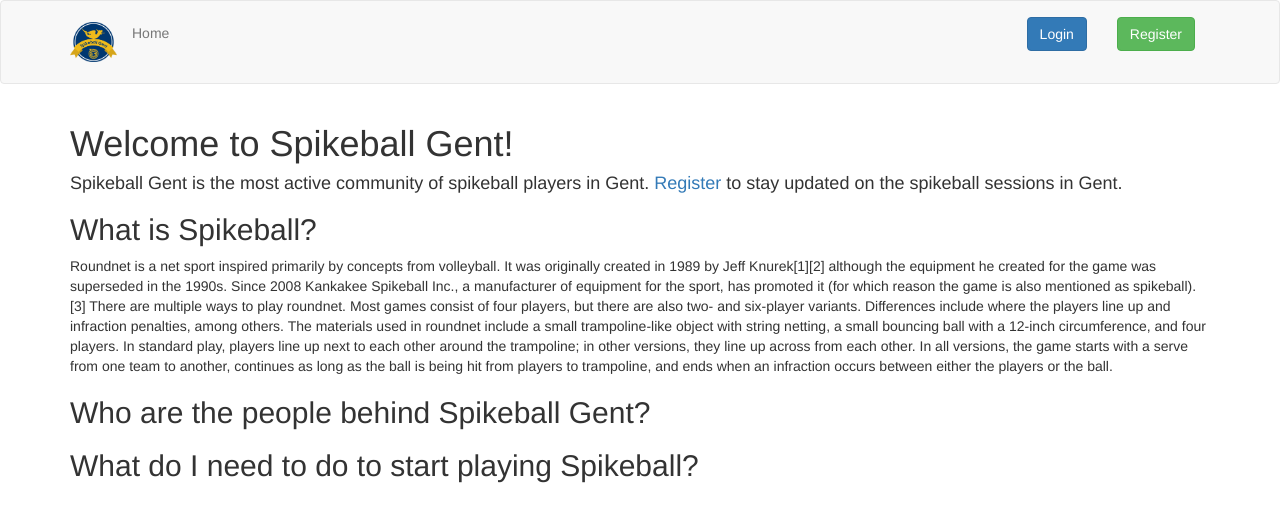
After one commit to multavici/spikeball, a Flask app: page /home in a window 1280 px wide. The commit adds this page. Shown: the top 522 px of the page. Run offline with Flask 2, Linux system fonts and the light colour scheme; some libraries are stand-ins or nearby versions.

Commit message:
add homepage and changes to navigation

```diff
--- a/app/__init__.py
+++ b/app/__init__.py
@@ -16,7 +16,7 @@ app.config.from_object(Config)
 db = SQLAlchemy()
 migrate = Migrate()
 login = LoginManager()
-login.login_view = 'auth.login'
+login.login_view = 'main.home'
 login.login_message = 'Please log in to access this page'
 mail = Mail()
 bootstrap = Bootstrap()
--- a/app/auth/routes.py
+++ b/app/auth/routes.py
@@ -27,7 +27,7 @@ def login():
 @bp.route('/logout')
 def logout():
     logout_user()
-    return redirect(url_for('main.index'))
+    return redirect(url_for('main.home'))
 
 @bp.route('/register', methods=['GET', 'POST'])
 def register():
--- a/app/main/routes.py
+++ b/app/main/routes.py
@@ -11,6 +11,11 @@ def before_request():
     if current_user.is_authenticated:
         current_user.last_seen = datetime.utcnow()
         db.session.commit()
+
+@bp.route('/home')
+def home():
+    next = request.args.get('next')
+    return render_template('home.html', title='Home Page', next=next)
 
 @bp.route('/', methods=['GET', 'POST'])
 @bp.route('/index', methods=['GET', 'POST'])
@@ -29,6 +34,7 @@ def user(username):
     user = User.query.filter_by(username=username).first_or_404()
     events = Event.query.filter_by(user_id=user.id).filter(Event.datetime >= datetime.today() - timedelta(days=1)).order_by(Event.datetime).all()
     return render_template('user.html', user=user, events=events)
+
 
 @bp.route('/edit_profile', methods=['GET', 'POST'])
 @login_required
--- a/app/templates/base.html
+++ b/app/templates/base.html
@@ -22,7 +22,7 @@
                     <span class="icon-bar"></span>
                     <span class="icon-bar"></span>
                 </button>
-                <a class="navbar-brand" href="{{ url_for('main.index') }}">Spikeball</a>
+                <a class="navbar-brand" href="{{ url_for('main.index') }}"><img src="/static/LOGO_transparant.png" alt="logo" style="width:47px;height:40px;"></a>
             </div>
             <div class="collapse navbar-collapse" id="bs-example-navbar-collapse-1">
                 <ul class="nav navbar-nav">
@@ -30,7 +30,8 @@
                 </ul>
                 <ul class="nav navbar-nav navbar-right">
                     {% if current_user.is_anonymous %}
-                    <li><a href="{{ url_for('auth.login') }}">Login</a></li>
+                    <li><a href="{{ url_for('auth.login') }}"><button type='button' class='btn btn-primary'>Login</button></a></li>
+                    <li><a href="{{ url_for('auth.register') }}"><button type='button' class='btn btn-success'>Register</button></a></li>
                     {% else %}
                     <li><a href="{{ url_for('main.user', username=current_user.username) }}">Profile</a></li>
                     <li><a href="{{ url_for('auth.logout') }}">Logout</a></li>
--- /dev/null
+++ b/app/templates/home.html
@@ -0,0 +1,39 @@
+{% extends "base.html" %}
+
+
+{% block styles %}
+    {{ super() }}
+    <style>
+        .navbar-nav li a {
+            line-height: 64px;
+            height: 64px;
+            padding-top: 0;
+        }
+        .navbar-header li a {
+            float: left;
+            padding: 15px;
+            text-align: center;
+            width: 100%;
+        }
+        .navbar-brand {float:none;}
+    </style>
+{% endblock %}
+
+
+{% block app_content %}
+    <h1>Welcome to Spikeball Gent!</h1>
+    <h4>Spikeball Gent is the most active community of spikeball players in Gent. <a href="{{ url_for('auth.register') }}">Register</a> to stay updated on the spikeball sessions in Gent.</h4>
+    <h2>What is Spikeball?</h2>
+    <p>Roundnet is a net sport inspired primarily by concepts from volleyball. It was originally created in 1989 by Jeff Knurek[1][2]
+        although the equipment he created for the game was superseded in the 1990s. Since 2008 Kankakee Spikeball Inc., a manufacturer of
+        equipment for the sport, has promoted it (for which reason the game is also mentioned as spikeball).[3] There are multiple ways to
+        play roundnet. Most games consist of four players, but there are also two- and six-player variants. Differences include where
+        the players line up and infraction penalties, among others. The materials used in roundnet include a small trampoline-like object
+        with string netting, a small bouncing ball with a 12-inch circumference, and four players. In standard play, players line up next
+        to each other around the trampoline; in other versions, they line up across from each other. In all versions, the game starts with
+        a serve from one team to another, continues as long as the ball is being hit from players to trampoline, and ends when an
+        infraction occurs between either the players or the ball.
+    </p>
+    <h2>Who are the people behind Spikeball Gent?</h2>
+    <h2>What do I need to do to start playing Spikeball?</h2>
+{% endblock %}
```
Also changed, not shown: app/static/LOGO_transparant.png (added).
